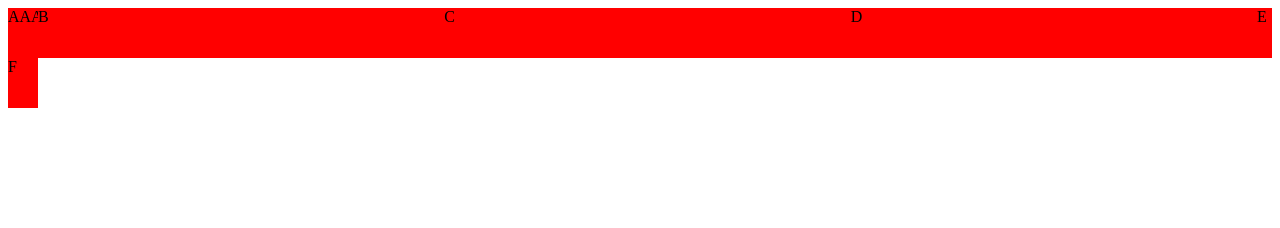
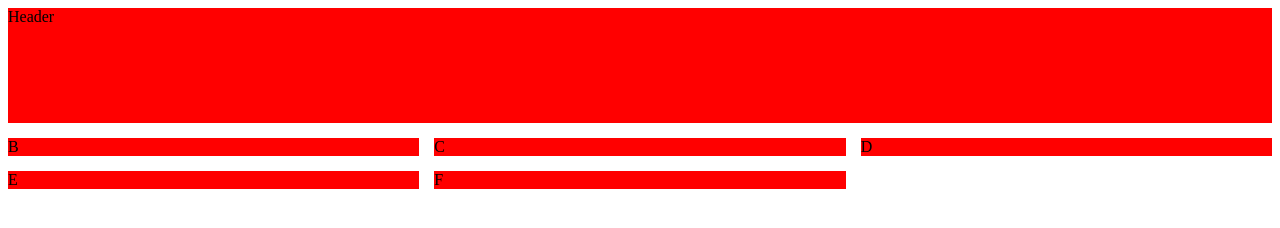
Before and after one commit to lecav30/python_sin_fronteras, a plain HTML site: page secc24/index.html in a window 1280 px wide. Drawn offline with Linux system fonts and the light colour scheme.

Commit message:
CSS Grid

```diff
--- a/secc24/index.html
+++ b/secc24/index.html
@@ -6,7 +6,7 @@
   </head>
   <body>
     <div class="grid">
-      <div class="element">AAAAA</div>
+      <div class="element header">Header</div>
       <div class="element">B</div>
       <div class="element">C</div>
       <div class="element">D</div>
--- a/secc24/main.css
+++ b/secc24/main.css
@@ -3,15 +3,28 @@ body {
 }
 
 .grid {
+  /***** DISPLAY *****/
+
   /* Disposición por columnas */
   /* Todos los elementos que se encuentren dentro de la clase grid,
   serán considerados una grilla */
   display: grid;
   /* El ancho de la etiqueta será el ancho de su contenido */
   /* display: inline-grid; */
+
+  /***** FILAS *****/
+
   /* Se debe indicar la altura por cada fila */
-  grid-template-rows: 50px 100px;
-  grid-template-rows: repeat(2, 50px);
+  /* grid-template-rows: 50px 100px; */
+  /* grid-template-rows: repeat(2, 50px); */
+
+  /* Asignando nombres a las filas */
+  /* grid-template-rows: [row-1-inicio] 50px [row-2-inicio] 100px [row-3-fin]; */
+  /* Repeat con nombres */
+  grid-template-rows: repeat(2, [row-inicio] 50px [row-fin]);
+
+  /***** COLUMNAS *****/
+
   /* La cantidad de columnas que se forma es en base a la cantidad de
   datos que pasemos */
   /* grid-template-columns: 90px 50px 120px; */
@@ -19,14 +32,78 @@ body {
   /* grid-template-columns: 1fr 2fr 3fr; */
   /* Otros valores para medir */
   /* grid-template-columns: 2rem 20% 1fr 2fr; */
+
   /* minmax(min, max) */
-  grid-template-columns: minmax(auto, 50%) 1fr 2em;
+  /* grid-template-columns: minmax(auto, 50%) 1fr 2em; */
+
   /* Sirve para indicarle a la grilla la cantidad de veces que se quiere que se
   repita un argumento en la propiedad indicada */
   /* También se puede usar otros argumentos con el valor de repeat */
-  grid-template-columns: 30px repeat(3, 1fr) 15px;
+  /* grid-template-columns: 30px repeat(3, 1fr) 15px; */
+  /* Asignando nombres a las columnas */
+  /* grid-template-columns: [col1-inicio] 1fr [col-2-inicio] 1fr [col-3-inicio] 1fr [col-4-fin]; */
+  /* Repeat con nombres */
+  grid-template-columns: repeat(3, [col-inicio] 1fr [col-fin]);
+
+  /***** GAP *****/
+  /* Espacio entre los elementos */
+  /* grid-row-gap: 20px; */
+  /* grid-column-gap: 10px; */
+  /* Espaciado para ambos */
+  /* filas columnas */
+  /* grid-gap: 30px 30px; */
+  grid-gap: 15px;
 }
 
 .element {
   background-color: red;
 }
+
+.header {
+  /* Estas propiedades se utilizan solo para un elemento de la grilla
+  y se deben especificar aparte */
+  /* grid-row-start: 1; */
+  /* grid-row-end: 3; */
+  /* grid-column-start: 1; */
+  /* grid-column-end: 6; */
+  /* Ambas en una */
+
+  /* Afectar el espacio del header afectara el orden de las filas y columnas */
+  /* grid-row: 1 / 3; */
+  /* grid-column: 1 / 4; */
+  /* Espacio indicado por los nombres */
+  /* grid-row: row-1-inicio / row-3-fin;  */
+  /* grid-column: col1-inicio / col-4-fin; */
+  /* Espaciado indicado con nombres y repeat */
+  grid-row: row-inicio / row-fin 2;
+  grid-column: col-inicio / col-fin 3;
+}
+
+/***** REPEAT CON NOMBRES *****/
+/* Ejemplo filas */
+/* grid-template-rows: repeat(2, [row-inicio] 50px [row-fin]); */
+/*
+  -------------------------------------------------------
+  |                     row-inicio                      |
+  -------------------------------------------------------
+  -------------------------------------------------------
+  |               row-fin & row-inicio 2                |
+  -------------------------------------------------------
+  -------------------------------------------------------
+  |                      row-fin 2                      |
+  -------------------------------------------------------
+*/
+/* Como se puede apreciar, se crea una fila con dos nombres  */
+
+/* Ejemplo columnas*/
+/*   grid-template-columns: repeat(3, [col-inicio] 1fr [col-fin]) */
+/*
+  -----------------------    -----------------------    -----------------------    -----------------------
+  |                     |    |                     |    |                     |    |                     |
+  |                     |    |       col-fin       |    |      col-fin 2      |    |      col-fin 3      |
+  |     col-inicio      |    |          &          |    |         &           |    |         &           |
+  |                     |    |     col-inicio 2    |    |     col-inicio 3    |    |    col-inicio 4     |
+  |                     |    |                     |    |                     |    |                     |
+  -----------------------    -----------------------    -----------------------    -----------------------
+*/
+/* Como se puede apreciar, se crea una fila con dos nombres  */
```
